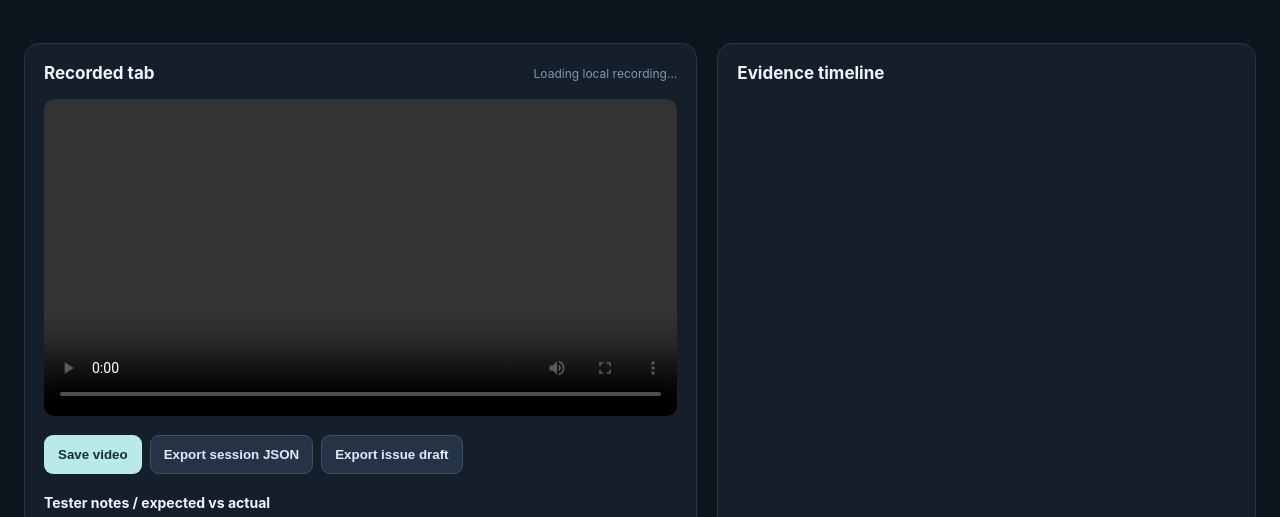
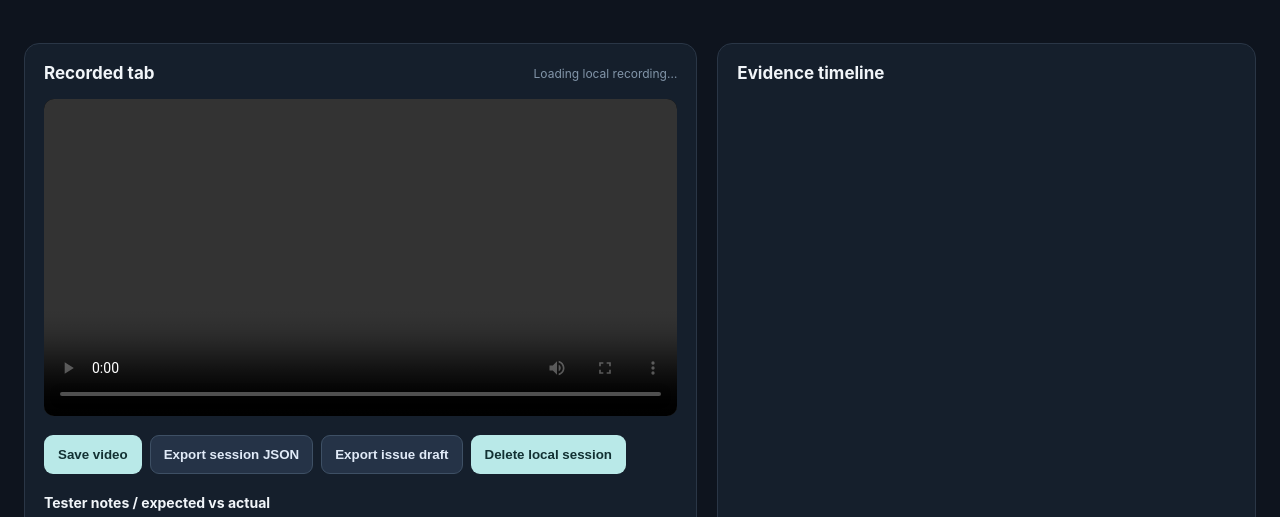
Before and after one commit to victorkay97/TraceCue, a browser extension: page extension/viewer.html in a window 1280 px wide. Shown: the part 247-764 px from the top of the page. Drawn offline with Linux system fonts and the light colour scheme.

Commit message:
feat: add local session deletion control

```diff
--- a/extension/viewer.html
+++ b/extension/viewer.html
@@ -20,6 +20,7 @@
           <button id="saveVideo">Save video</button>
           <button id="saveJson" class="secondary">Export session JSON</button>
           <button id="saveMarkdown" class="secondary">Export issue draft</button>
+          <button id="deleteSession" class="danger">Delete local session</button>
         </div>
         <label for="notes">Tester notes / expected vs actual</label>
         <textarea id="notes" rows="5" placeholder="Expected: save succeeds. Actual: response 500 and UI is unchanged."></textarea>
```
